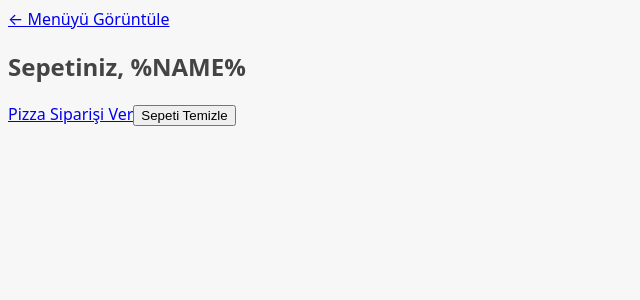
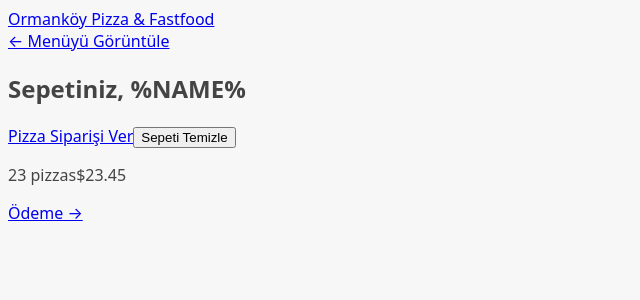
Before and after one commit to tarikCekirge/ormankoy-pizza, a React (Vite) app: page /odeme in a window 1280 px wide. Shown: the top 300 px of the page, without its empty margins (0-640 px from the left). Built offline with nearby package versions, Linux system fonts and the light colour scheme.

Commit message:
Added app layout

```diff
--- a/src/features/cart/CartOverview.jsx
+++ b/src/features/cart/CartOverview.jsx
@@ -1,3 +1,5 @@
+import { Link } from "react-router-dom";
+
 function CartOverview() {
   return (
     <div>
@@ -5,7 +7,7 @@ function CartOverview() {
         <span>23 pizzas</span>
         <span>$23.45</span>
       </p>
-      <a href="#">Open cart &rarr;</a>
+      <Link to='/odeme'>Ödeme &rarr;</Link>
     </div>
   );
 }
--- a/src/router.jsx
+++ b/src/router.jsx
@@ -4,11 +4,17 @@ import Menu from "./features/menu/Menu";
 import Cart from "./features/cart/Cart";
 import CreateOrder from "./features/order/CreateOrder";
 import Order from "./features/order/Order";
+import AppLayout from "./ui/AppLayout";
 
 export const router = createBrowserRouter(
   [
+
     {
+      element: <AppLayout />,
       path: "/",
+      children: [
+        {
+          index: true,
           element: <Home />,
         },
         {
@@ -27,6 +33,10 @@ export const router = createBrowserRouter(
           path: "/siparis/:orderId",
           element: <Order />,
         },
+      ]
+
+    }
+
   ],
   {
     future: {
--- /dev/null
+++ b/src/ui/AppLayout.jsx
@@ -0,0 +1,17 @@
+import { Outlet } from 'react-router-dom'
+import CartOverview from '../features/cart/CartOverview'
+import Header from './Header'
+
+const AppLayout = () => {
+    return (
+        <>
+            <Header />
+            <main>
+                <Outlet />
+            </main>
+            <CartOverview />
+        </>
+    )
+}
+
+export default AppLayout
--- /dev/null
+++ b/src/ui/Header.jsx
@@ -0,0 +1,13 @@
+import { Link } from 'react-router-dom'
+
+const Header = () => {
+    return (
+        <header>
+            <Link to="/">
+                Ormanköy Pizza & Fastfood
+            </Link>
+        </header>
+    )
+}
+
+export default Header
```
Lines whose indentation alone changed are shown as unchanged.
